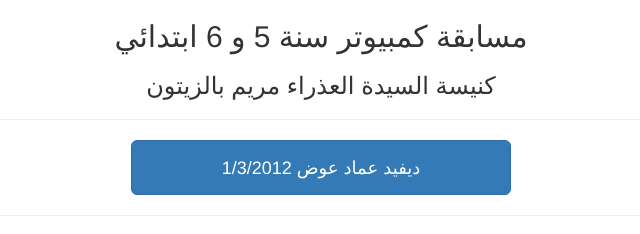
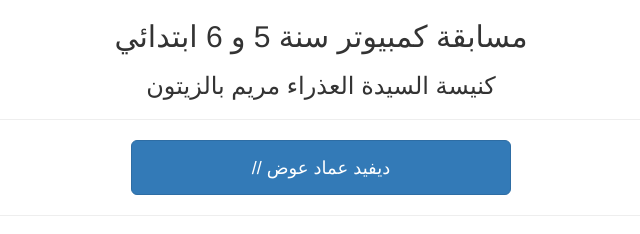
Before and after one commit to marcozakaria/Mahrgan2025, a plain HTML site: page index.html in a window 1280 px wide. Shown: the full height of the page, 319-959 px from the left. Drawn offline with nearby package versions, Linux system fonts and the light colour scheme.

Commit message:
Update index.html

```diff
--- a/index.html
+++ b/index.html
@@ -32,7 +32,7 @@
 		<hr>
 		<div>
 			<a href="DavidEmad/الرئيسيه.HTML">
-				<button class="btn btn-lg btn-primary"> 1/3/2012 ديفيد عماد عوض</button>
+				<button class="btn btn-lg btn-primary"> // ديفيد عماد عوض</button>
 			</a>
 			<br>
 
```
